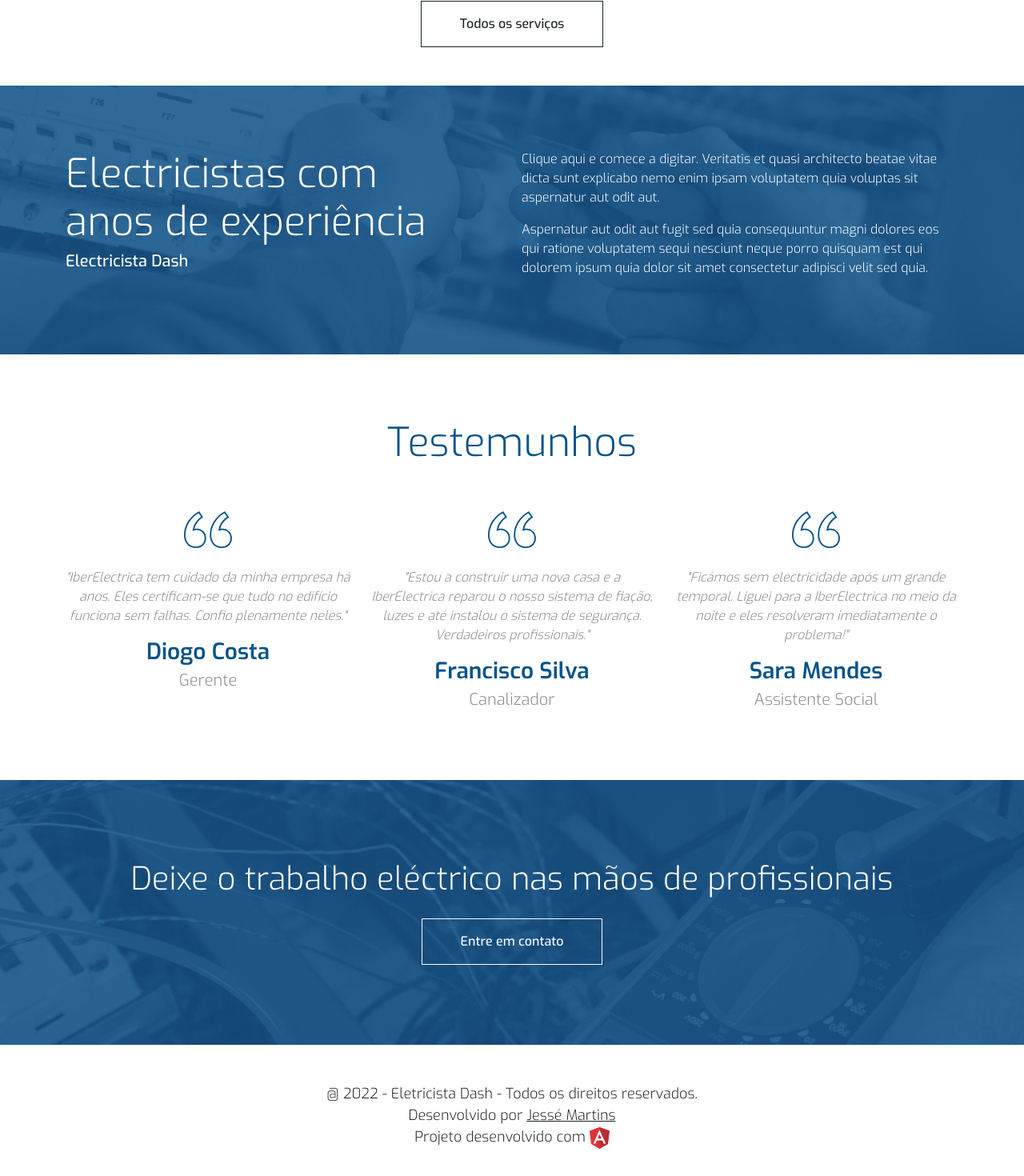
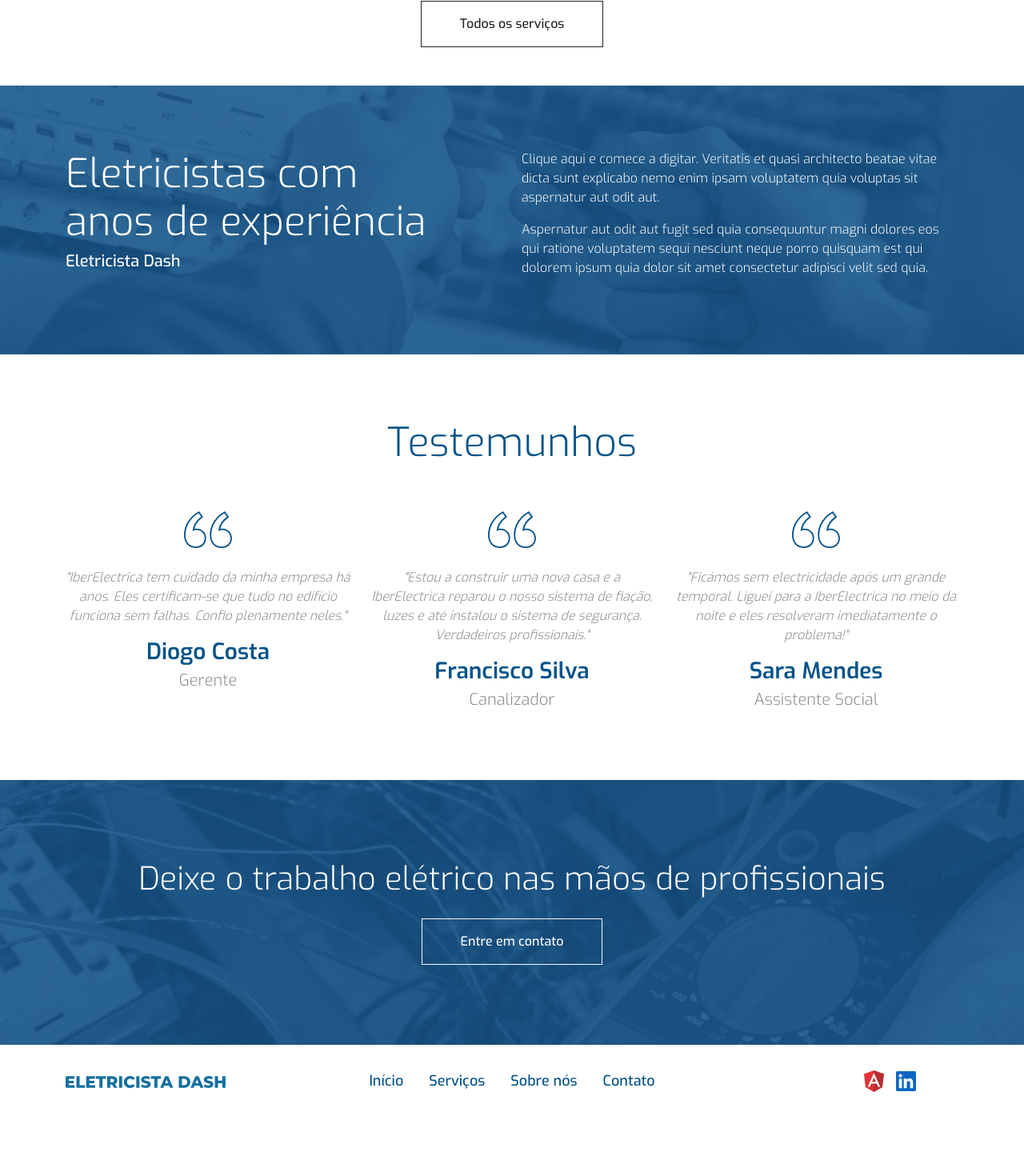
Before and after one commit to dommartinsdev/web-eletricista-dash, an Angular app: page / in a window 1280 px wide. Shown: the part 893-2363 px from the top of the page at 80% size. After the commit the page ends 2290 px from the top, so only its background shows below. Built offline with nearby package versions, Linux system fonts and the light colour scheme.

Commit message:
refactor:atualização de elementos nas páginas do projeto

```diff
--- a/src/app/components/footer/footer.component.css
+++ b/src/app/components/footer/footer.component.css
@@ -3,3 +3,15 @@
     font-size: 18px;
     font-weight: 300;
 }
+.ea-footer .nav-link {
+    font-size: 18px;
+    color: var(--color-blue);
+}
+.ea-user img {
+    margin: 0px 10px 0px 5px;
+}
+@media (max-width: 575.98px) {}
+@media (max-width: 767.98px) {}
+@media (max-width: 991.98px) {}
+@media (max-width: 1199.98px) {}
+@media (max-width: 1399.98px) {}
--- a/src/app/components/footer/footer.component.html
+++ b/src/app/components/footer/footer.component.html
@@ -1,7 +1,41 @@
 <footer class="ea-footer">
-    <div class="container text-center py-5">
-        <p>@ {{dataNow}} - Eletricista Dash - Todos os direitos reservados.</p>
+    <div class="container py-4">
+        <div class="row align-items-center">
+            <div class="col-lg-2 m-0 text-center">
+                <img src="../../../assets/icons/brand.svg" alt="" width="200px">
+            </div>
+            <div class="col-lg-8">
+                <div class="nav justify-content-center">
+                    <li class="nav-item">
+                        <a class="nav-link" href="/">Início</a>
+                    </li>
+                    <li class="nav-item">
+                        <a class="nav-link" href="/service">Serviços</a>
+                    </li>
+                    <li class="nav-item">
+                        <a class="nav-link" href="/about">Sobre nós</a>
+                    </li>
+                    <li class="nav-item">
+                        <a class="nav-link" href="/contact">Contato</a>
+                    </li>
+                </div>
+            </div>
+            <div class="col-lg-2 text-center ea-user">
+                <a href="https://angular.io/">
+                    <img src="../../../assets/icons/icon-angular.svg" alt="" width="25px">
+                </a>
+                <a href="https://www.linkedin.com/in/jesse-martins/" alt="">
+                    <img src="../../../assets/icons/icon-linkedin.svg" alt="" width="25px">
+                </a>
+            </div>
+        </div>
+    </div>
+</footer>
+
+<!--
+
+ <p>@ {{dataNow}} - Eletricista Dash - Todos os direitos reservados.</p>
         <p>Desenvolvido por <a class="text-dark" href="https://www.linkedin.com/in/jesse-martins/">Jessé Martins</a></p>
         <p>Projeto desenvolvido com <img src="../../../assets/icons/icon-angular.svg" alt="" width="25px"></p>
-    </div>
-</footer>
+
+-->
--- a/src/app/views/about/about.component.html
+++ b/src/app/views/about/about.component.html
@@ -15,7 +15,7 @@
                 <img src="../../../assets/images/img-04.png" alt="" width="100%">
             </div>
             <div class="col-lg-6">
-                <h2>Electricistas com anos de experiência</h2>
+                <h2>Eletricistas com anos de experiência</h2>
                 <p>Este é o lugar onde o seu texto começa. Pode clicar aqui e começar a digitar. Iste natus error sit voluptatem accusantium.</p>
                 <p>Porro quisquam est qui dolorem ipsum quia dolor sit amet consectetur adipisci velit sed quia non numquam eius modi tempora incidunt ut labore et dolore magnam aliquam quaerat voluptatem ut enim ad minima.</p>
             </div>
--- a/src/app/views/contact/contact.component.html
+++ b/src/app/views/contact/contact.component.html
@@ -20,9 +20,9 @@
             </div>
             <div class="col-lg-6">
                 <label for="" class="form-label">Nome</label>
-                <input type="text" class="form-control form-control-lg rounded-0">
+                <input type="text" class="form-control form-control-lg rounded-0 mb-3">
                 <label for="" class="form-label">Número de telefone</label>
-                <input type="tel" class="form-control form-control-lg rounded-0">
+                <input type="tel" class="form-control form-control-lg rounded-0 mb-3">
                 <label for="" class="form-label">Mensagem</label>
                 <textarea class="form-control form-control-lg rounded-0" cols="30" rows="3"></textarea>
                 <input type="submit" value="Enviar" class="mt-4 btn ed-btn py-3 px-5 rounded-0">
--- a/src/app/views/home/home.component.html
+++ b/src/app/views/home/home.component.html
@@ -34,8 +34,8 @@
     <div class="container">
         <div class="row">
             <div class="col-lg-6">
-                <h3>Electricistas com<br/> anos de experiência</h3>
-                <h5>Electricista Dash</h5>
+                <h3>Eletricistas com<br/> anos de experiência</h3>
+                <h5>Eletricista Dash</h5>
             </div>
             <div class="col-lg-6">
                 <p>Clique aqui e comece a digitar. Veritatis et quasi architecto beatae vitae dicta sunt explicabo nemo enim ipsam voluptatem quia voluptas sit aspernatur aut odit aut.</p>
@@ -65,7 +65,7 @@
     <div class="container">
         <div class="row">
             <div class="col-lg-12 text-center">
-                <h3>Deixe o trabalho eléctrico nas mãos de profissionais</h3>
+                <h3>Deixe o trabalho elétrico nas mãos de profissionais</h3>
                 <a href="/contact" class="btn btn-outline-light rounded-0 py-3 px-5">Entre em contato</a>
             </div>
         </div>
```
Also changed, not shown: src/assets/icons/icon-linkedin.svg (added).
